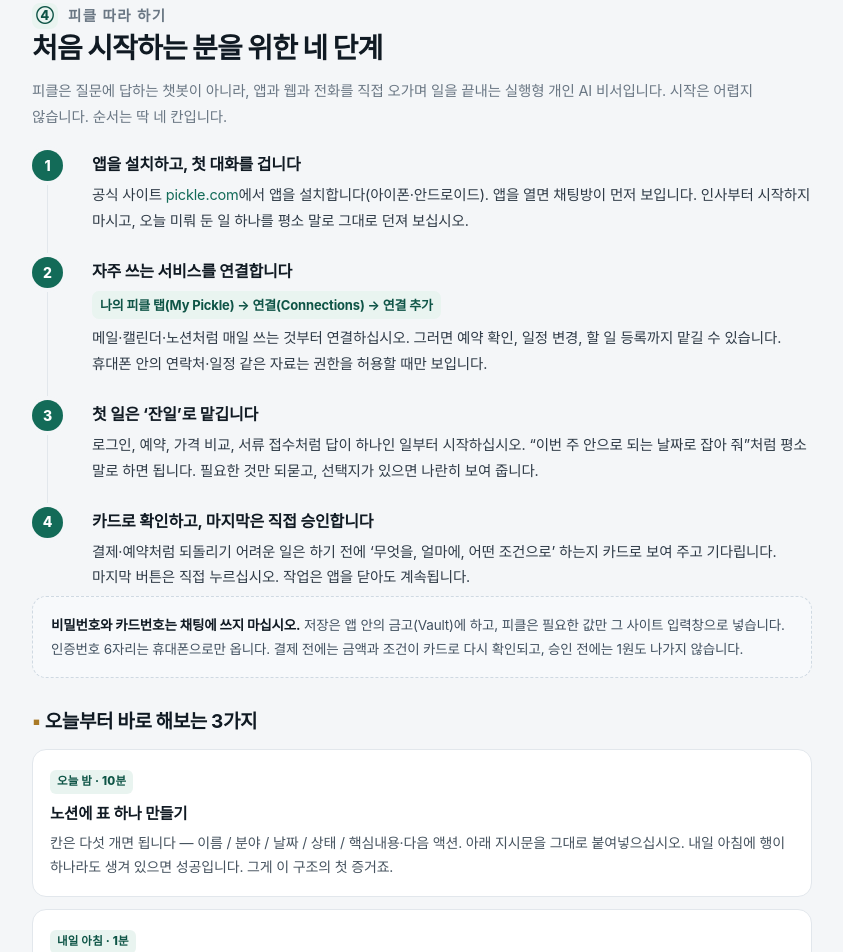
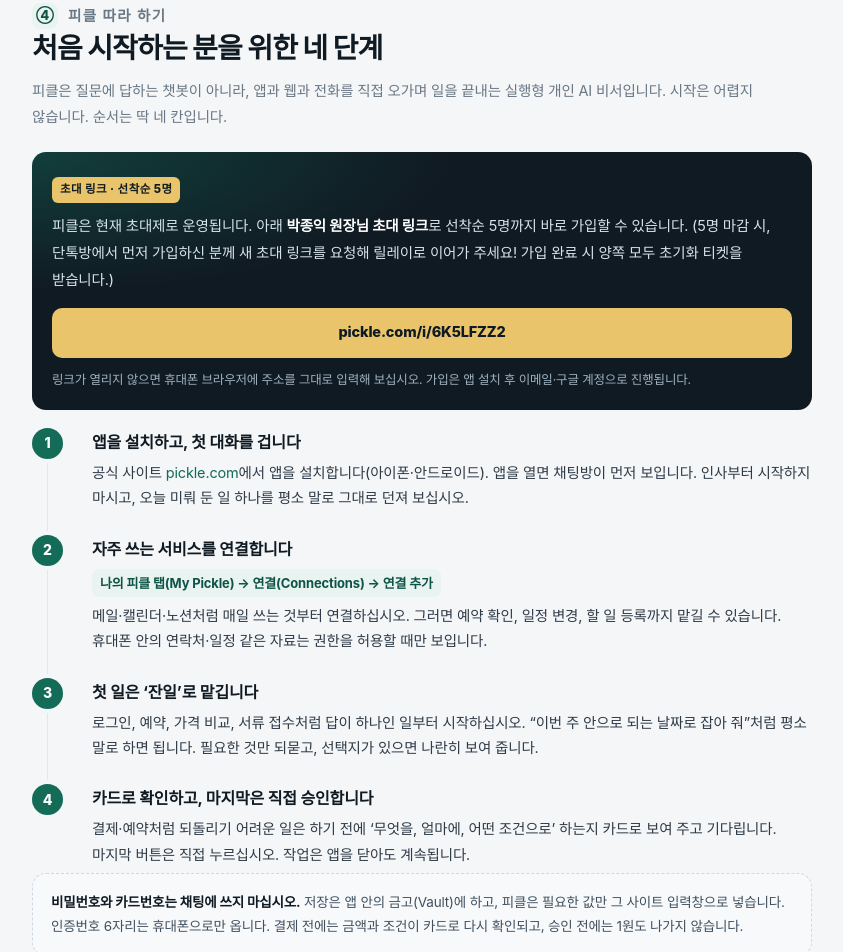
Before and after one commit to mujusang/pickle-guide, a plain HTML site: page index.html in a window 1280 px wide. Shown: the part 5243-6195 px from the top of the page, without its empty margins (218-1061 px from the left). Drawn offline with Linux system fonts and the light colour scheme.

Commit message:
피클 초대 링크(선착순 5명 릴레이 안내) 추가

```diff
--- a/index.html
+++ b/index.html
@@ -404,6 +404,31 @@
   .book h4{font-size:16.5px;margin-bottom:4px;}
   .book p{font-size:13.5px;line-height:1.72;margin:0;color:#46535f;}
 
+  /* ---------- invite ---------- */
+  .invite{
+    background:var(--ink);
+    background-image:radial-gradient(90% 90% at 0% 0%, rgba(19,107,88,.45) 0%, rgba(16,26,35,0) 60%);
+    border-radius:var(--radius);
+    padding:22px 20px 20px;
+    margin:0 0 20px;
+    color:#dbe7ec;
+  }
+  .invite .ibadge{
+    display:inline-block;font-size:11.5px;font-weight:800;letter-spacing:.04em;
+    color:#0f1b24;background:#e9c46a;border-radius:6px;padding:3px 8px;margin:0 0 10px;
+  }
+  .invite p.imain{margin:0 0 14px;font-size:14.5px;line-height:1.85;color:#d7e3ea;}
+  .invite p.imain b{color:#fff;}
+  .invite a.ibtn{
+    display:flex;align-items:center;justify-content:center;
+    min-height:50px;padding:8px 14px;
+    background:#e9c46a;color:#0f1b24;
+    border-radius:10px;font-weight:800;font-size:14.5px;
+    text-decoration:none;word-break:break-all;text-align:center;
+  }
+  .invite a.ibtn:active{background:#d9b458;}
+  .invite .ifoot{margin:11px 0 0;font-size:12.5px;line-height:1.7;color:#9fb2c0;}
+
   /* ---------- resources ---------- */
   .resource{
     display:flex;flex-direction:column;
@@ -742,6 +767,13 @@
       <p class="sec-kicker"><i>④</i> 피클 따라 하기</p>
       <h2>처음 시작하는 분을 위한 네 단계</h2>
       <p>피클은 질문에 답하는 챗봇이 아니라, 앱과 웹과 전화를 직접 오가며 일을 끝내는 실행형 개인 AI 비서입니다. 시작은 어렵지 않습니다. 순서는 딱 네 칸입니다.</p>
+    </div>
+
+    <div class="invite">
+      <span class="ibadge">초대 링크 · 선착순 5명</span>
+      <p class="imain">피클은 현재 초대제로 운영됩니다. 아래 <b>박종익 원장님 초대 링크</b>로 선착순 5명까지 바로 가입할 수 있습니다. (5명 마감 시, 단톡방에서 먼저 가입하신 분께 새 초대 링크를 요청해 릴레이로 이어가 주세요! 가입 완료 시 양쪽 모두 초기화 티켓을 받습니다.)</p>
+      <a class="ibtn" href="https://pickle.com/i/6K5LFZZ2" target="_blank" rel="noopener">pickle.com/i/6K5LFZZ2</a>
+      <p class="ifoot">링크가 열리지 않으면 휴대폰 브라우저에 주소를 그대로 입력해 보십시오. 가입은 앱 설치 후 이메일·구글 계정으로 진행됩니다.</p>
     </div>
 
     <ol class="steps">
```
